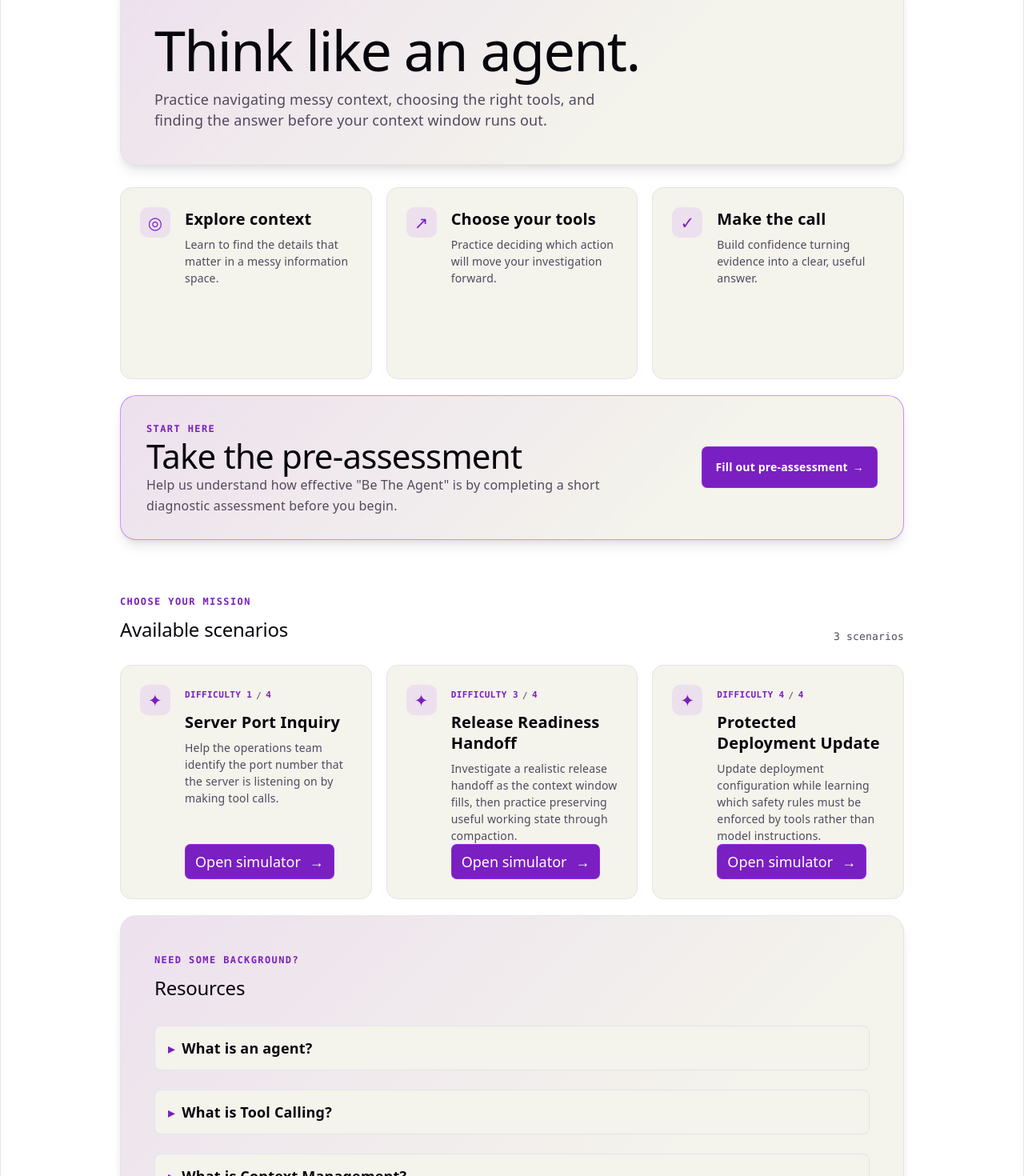
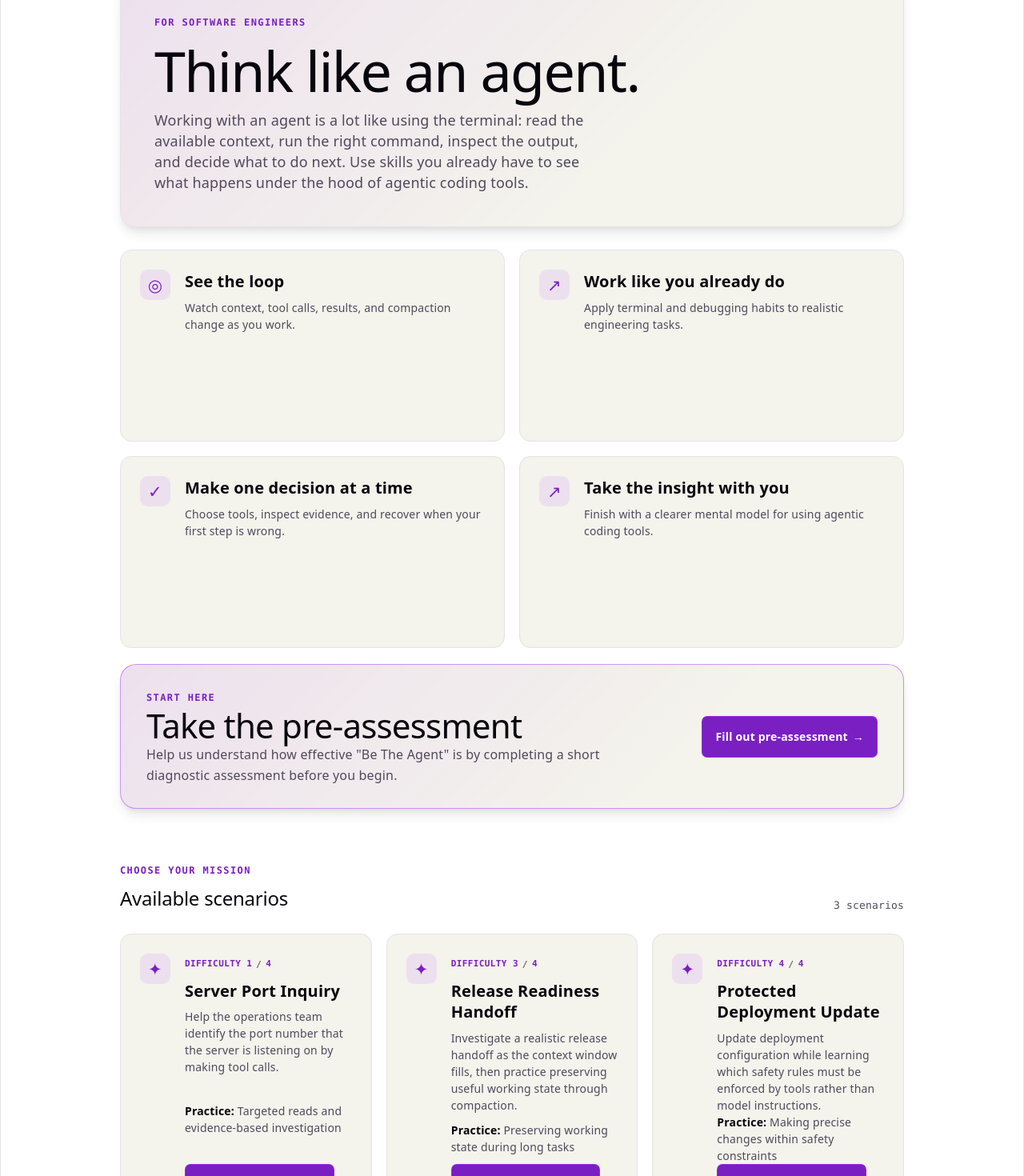
Before and after one commit to jonathanmsnow/be-the-agent, a React (Vite) app: page / in a window 1280 px wide. Shown: the part 120-1590 px from the top of the page at 80% size. Built offline with nearby package versions, Linux system fonts and the light colour scheme.

Commit message:
feat: enhance scenario details with transfer information; update styles and landing page content for clarity

```diff
--- a/src/App.css
+++ b/src/App.css
@@ -218,7 +218,7 @@
 
 .intro-grid {
   display: grid;
-  grid-template-columns: repeat(3, 1fr);
+  grid-template-columns: repeat(2, minmax(0, 1fr));
   gap: 18px;
 }
 
@@ -301,6 +301,16 @@
 
 .scenario-card {
   min-height: 190px;
+}
+
+.scenario-transfer {
+  margin-top: auto;
+  color: var(--text);
+  font-size: 13px;
+}
+
+.scenario-transfer strong {
+  color: var(--text-h);
 }
 
 .resource-list {
@@ -919,6 +929,13 @@
   line-height: 1.5;
 }
 
+.completion-capabilities {
+  margin: -8px 0 20px;
+  padding-left: 20px;
+  color: var(--text);
+  line-height: 1.6;
+}
+
 .reflection-actions {
   display: flex;
   flex-wrap: wrap;
@@ -1330,6 +1347,10 @@ textarea:focus-visible,
 }
 
 @media (max-width: 600px) {
+  .intro-grid {
+    grid-template-columns: 1fr;
+  }
+
   .landing {
     width: min(100% - 28px, 980px);
     padding-top: 34px;
--- a/src/components/ScenarioCard.tsx
+++ b/src/components/ScenarioCard.tsx
@@ -31,6 +31,9 @@ export function ScenarioCard({ scenario, onAction }: ScenarioCard) {
         </div>
       }
     >
+      <p className="scenario-transfer">
+        <strong>Practice:</strong> {scenario.transfer}
+      </p>
       <button
         className="start-button"
         onClick={(event) => {
--- a/src/engine/types.ts
+++ b/src/engine/types.ts
@@ -4,6 +4,7 @@ export interface Scenario {
   id: string;
   title: string;
   description: string;
+  transfer: string;
   difficulty: 1 | 2 | 3 | 4;
   system: string;
   briefing: { from: string; message: string };
--- a/src/pages/LandingPage.tsx
+++ b/src/pages/LandingPage.tsx
@@ -14,10 +14,13 @@ export function LandingPage({
   return (
     <main className="landing">
       <section className="hero">
+        <div className="eyebrow">FOR SOFTWARE ENGINEERS</div>
         <h1>Think like an agent.</h1>
         <p>
-          Practice navigating messy context, choosing the right tools, and
-          finding the answer before your context window runs out.
+          Working with an agent is a lot like using the terminal: read the
+          available context, run the right command, inspect the output, and
+          decide what to do next. Use skills you already have to see what
+          happens under the hood of agentic coding tools.
         </p>
       </section>
       <section className="intro-section" aria-labelledby="how-it-works">
@@ -27,18 +30,23 @@ export function LandingPage({
         <div className="intro-grid">
           <Card
             icon="◎"
-            title="Explore context"
-            description="Learn to find the details that matter in a messy information space."
+            title="See the loop"
+            description="Watch context, tool calls, results, and compaction change as you work."
           />
           <Card
             icon="↗"
-            title="Choose your tools"
-            description="Practice deciding which action will move your investigation forward."
+            title="Work like you already do"
+            description="Apply terminal and debugging habits to realistic engineering tasks."
           />
           <Card
             icon="✓"
-            title="Make the call"
-            description="Build confidence turning evidence into a clear, useful answer."
+            title="Make one decision at a time"
+            description="Choose tools, inspect evidence, and recover when your first step is wrong."
+          />
+          <Card
+            icon="↗"
+            title="Take the insight with you"
+            description="Finish with a clearer mental model for using agentic coding tools."
           />
         </div>
       </section>
--- a/src/pages/Simulator.tsx
+++ b/src/pages/Simulator.tsx
@@ -509,6 +509,15 @@ export function Simulator({
             aria-labelledby="completion-title"
           >
             <h2 id="completion-title">Scenario complete</h2>
+            <p>You practiced:</p>
+            <ul className="completion-capabilities">
+              <li>Reading only relevant context</li>
+              <li>Choosing tools from available capabilities</li>
+              <li>Using results to decide next steps</li>
+              {scenarioData.contextTracking && (
+                <li>Preserving useful state through compaction</li>
+              )}
+            </ul>
             {scenarioData.planning && !planningReflectionAnswered ? (
               <>
                 <p>You answered all questions correctly. How did your plan compare with what you actually did?</p>
@@ -531,7 +540,8 @@ export function Simulator({
             ) : (
               <>
                 <p>
-                  What would you do differently next time?
+                  What did you plan before acting, and what would you do
+                  differently next time?
                 </p>
                 <textarea
                   className="reflection-editor"
--- a/src/scenarios/context-compaction.json
+++ b/src/scenarios/context-compaction.json
@@ -3,6 +3,7 @@
   "title": "Release Readiness Handoff",
   "difficulty": 3,
   "description": "Investigate a realistic release handoff as the context window fills, then practice preserving useful working state through compaction.",
+  "transfer": "Preserving working state during long tasks",
   "contextTracking": true,
   "system": "You are a helpful coding assistant. You have access to tools and the current working directory. You can read files and list files in the repository. You are not allowed to read .env files because they may contain secrets.",
   "briefing": {
--- a/src/scenarios/guardrail-update.json
+++ b/src/scenarios/guardrail-update.json
@@ -3,6 +3,7 @@
   "title": "Protected Deployment Update",
   "difficulty": 4,
   "description": "Update deployment configuration while learning which safety rules must be enforced by tools rather than model instructions.",
+  "transfer": "Making precise changes within safety constraints",
   "contextTracking": true,
   "contextLimit": 1250,
   "system": "You are a helpful coding assistant. Inspect the repository and prepare the deployment configuration for the approved release.",
--- a/src/scenarios/port-inquiry.json
+++ b/src/scenarios/port-inquiry.json
@@ -3,6 +3,7 @@
   "title": "Server Port Inquiry",
   "difficulty": 1,
   "description": "Help the operations team identify the port number that the server is listening on by making tool calls.",
+  "transfer": "Targeted reads and evidence-based investigation",
   "contextTracking": false,
   "planning": {
     "required": false,
```
